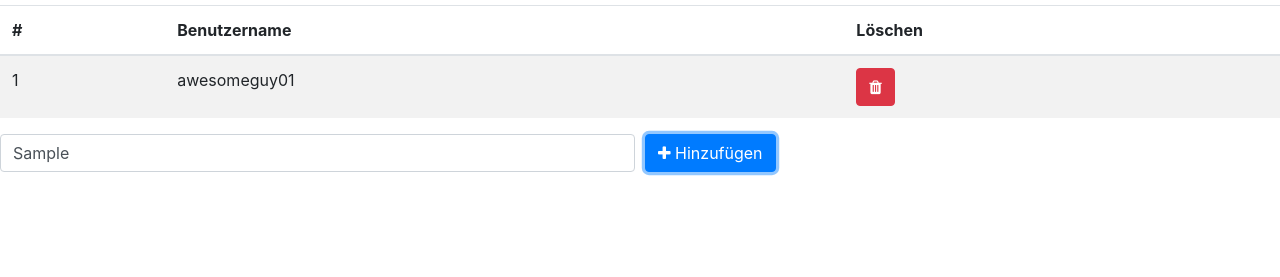
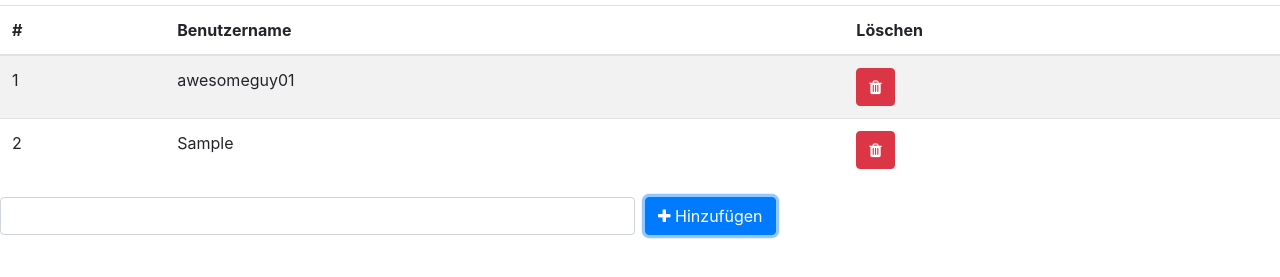
Before and after one commit to fhkufstein-webdevelopment/ue05-wd2020-HannesSachsenmaier, a plain HTML site: page index.html in a window 1280 px wide. Both pictures are taken after typing "Sample" into the empty fields and a click on the button "Hinzufügen". Shown: the part 51-328 px from the top of the page. Drawn offline with nearby package versions, Linux system fonts and the light colour scheme.

Commit message:
Adding rows implemented, delete function not accomplished

```diff
--- a/index.html
+++ b/index.html
@@ -23,11 +23,11 @@
             <th scope="col">Löschen</th>
         </tr>
         </thead>
-        <tbody>
+        <tbody id="tableBody">
         <tr>
             <td>1</td>
             <td>awesomeguy01</td>
-            <td><button type="button" class="btn btn-secondary btn-danger deleteTrigger" title="Löschen"><i class="fa fa-trash"></i></button></td>
+            <td><button id="deleteButton" type="button" class="btn btn-secondary btn-danger deleteTrigger" title="Löschen"><i class="fa fa-trash"></i></button></td>
         </tr>
         </tbody>
     </table>
--- a/js/user.js
+++ b/js/user.js
@@ -3,7 +3,8 @@ $(document).ready(function() {
     var userListBody = $('.userList tbody');
 
     //@todo store and somehow update the current number of users
-
+    var tableBody = $("#tableBody");
+    var count = (tableBody.find('tr').length)+1; // Count the tr tags within the tableBody tag
 
     $('.needs-validation').submit(function(event) {
 
@@ -19,13 +20,23 @@ $(document).ready(function() {
 
         //@todo
         //1. get values
+        var username = $("#username").val();
+        var deleteButton = '<button id="deleteButton" type="button" class="btn btn-secondary btn-danger deleteTrigger" title="Löschen"><i class="fa fa-trash"></i></button>'; //Html Tag Button
+
         //2. create a new element
+
+
         //3. somehow add them to userListBody
+        tableBody.append("<tr><td>" + count + "</td><td>"+ username + "</td><td>" + deleteButton + "</td></tr>");
+
         //4. update number of current users
+        count++;
+
         //5. clear entries from the form
+        $("#username").val(" ");
         //6. maybe do something else... :-)
 
-        //your code follows here
+
 
         return false;
     });
@@ -34,6 +45,7 @@ $(document).ready(function() {
     $('.deleteTrigger').click(function() {
         //@todo
         //1. remove current user from dom
+        $(this).parentNode.parentNode.remove(); //Delete function doesnt work. I havent found a way to get to the correct element
         //2. update number of current users
 
         //your code follows here
```
